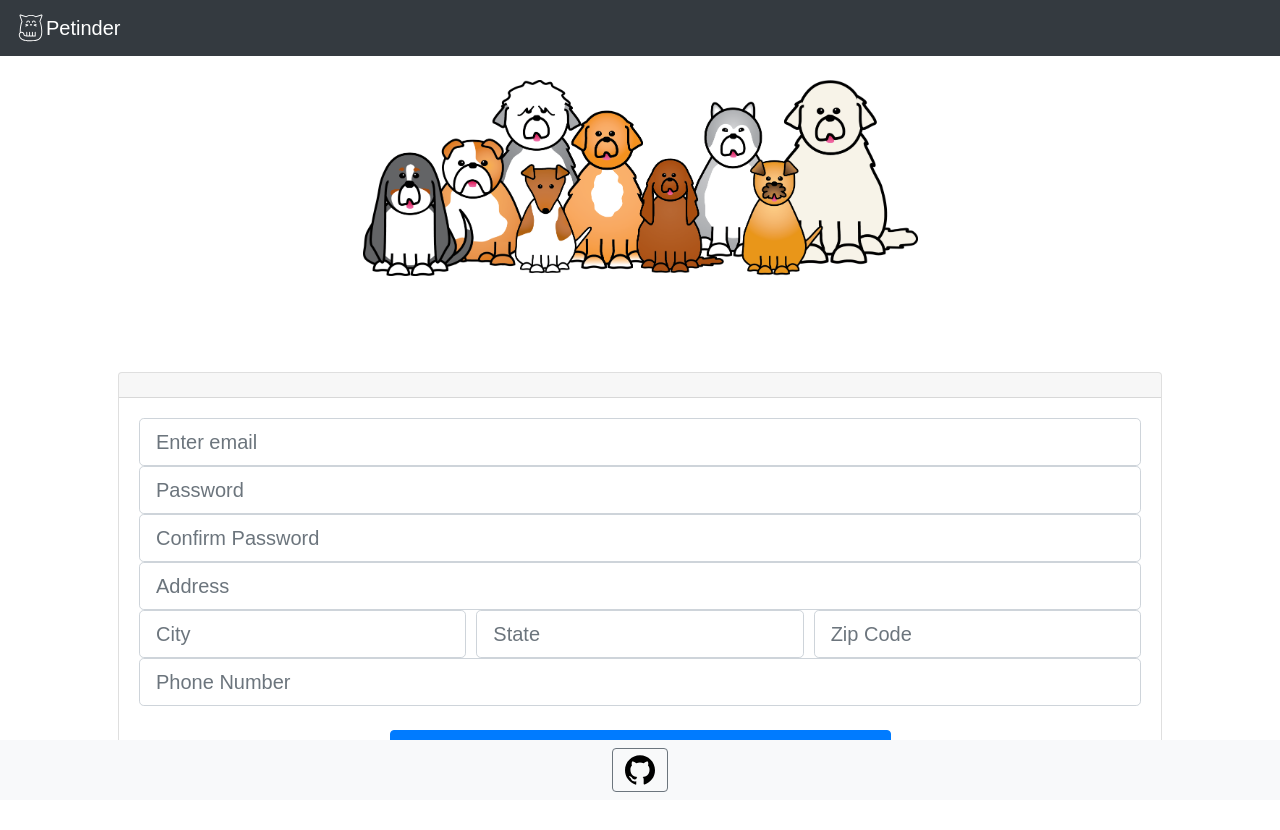
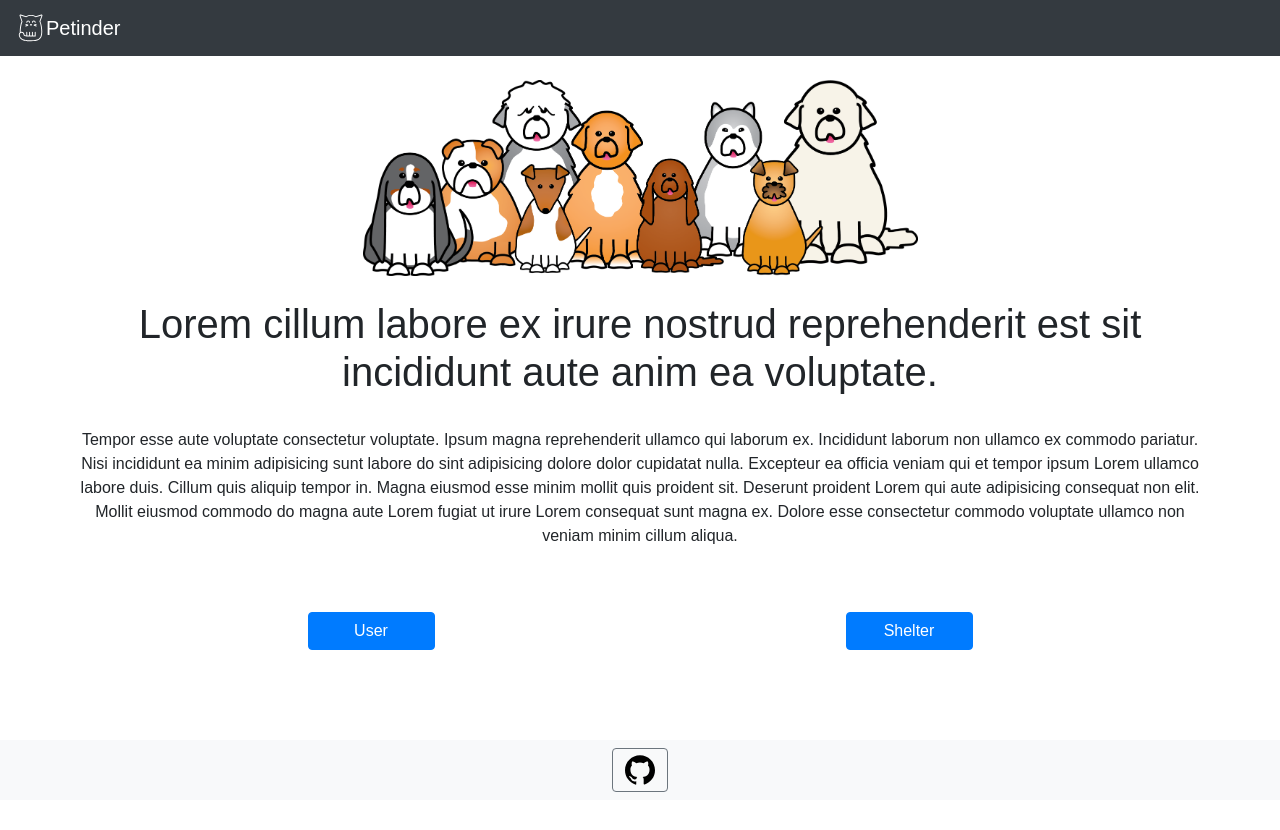
Before and after one commit to adliano/thepetinder_react, a React (Create React App) app in the folder client/: page / in a window 1280 px wide. Shown: the top 830 px of the page. After the commit the page ends 800 px from the top, so only its background shows below. Built offline with nearby package versions, Linux system fonts and the light colour scheme.

Commit message:
app.js added routes

```diff
--- a/client/src/App.js
+++ b/client/src/App.js
@@ -1,8 +1,9 @@
 import React, { Component } from 'react'
 // Import Pages
-// import SplashPage from './pages/SplashPage'
-// import ShelterLogin from './pages/Shelter_Login'
+import SplashPage from './pages/SplashPage'
+import ShelterLogin from './pages/Shelter_Login'
 import ShelterRegister from './pages/Shelter_Register'
+import { BrowserRouter as Router, Route, Switch } from 'react-router-dom'
 
 // import logo from "./logo.svg";
 // import "./App.css";
@@ -13,11 +14,15 @@ class App extends Component {
    */
   render () {
     return (
-      <>
-        {/* <SplashPage /> */}
-        {/* <ShelterLogin /> */}
-        <ShelterRegister />
-      </>
+      <Router>
+        <div>
+          <Switch>
+            <Route exact path='/' component={SplashPage} />
+            <Route exact path='/ShelterLogin' component={ShelterLogin} />
+            <Route exact path='/ShelterRegister' component={ShelterRegister} />
+          </Switch>
+        </div>
+      </Router>
     )
   }
 }
```
